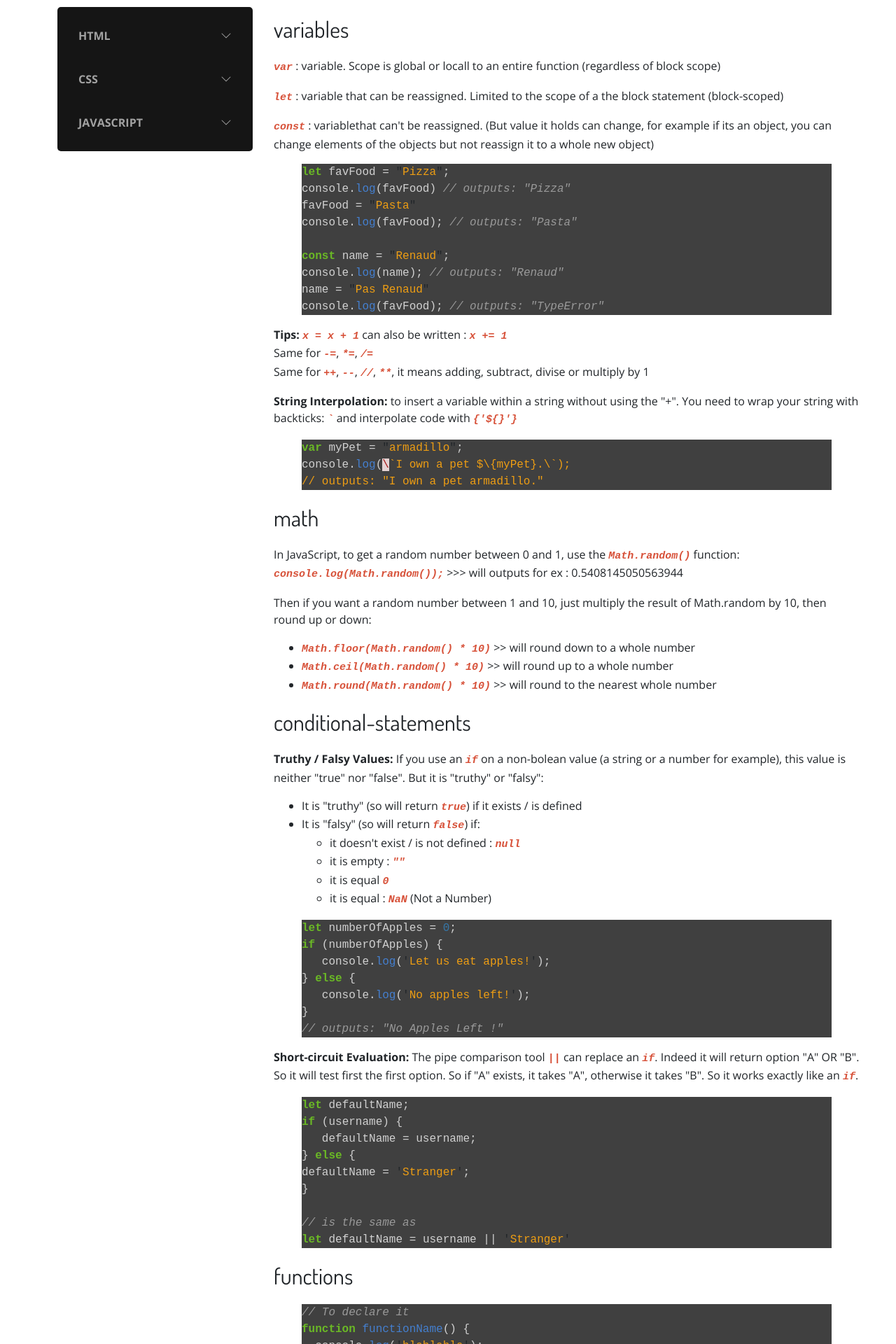
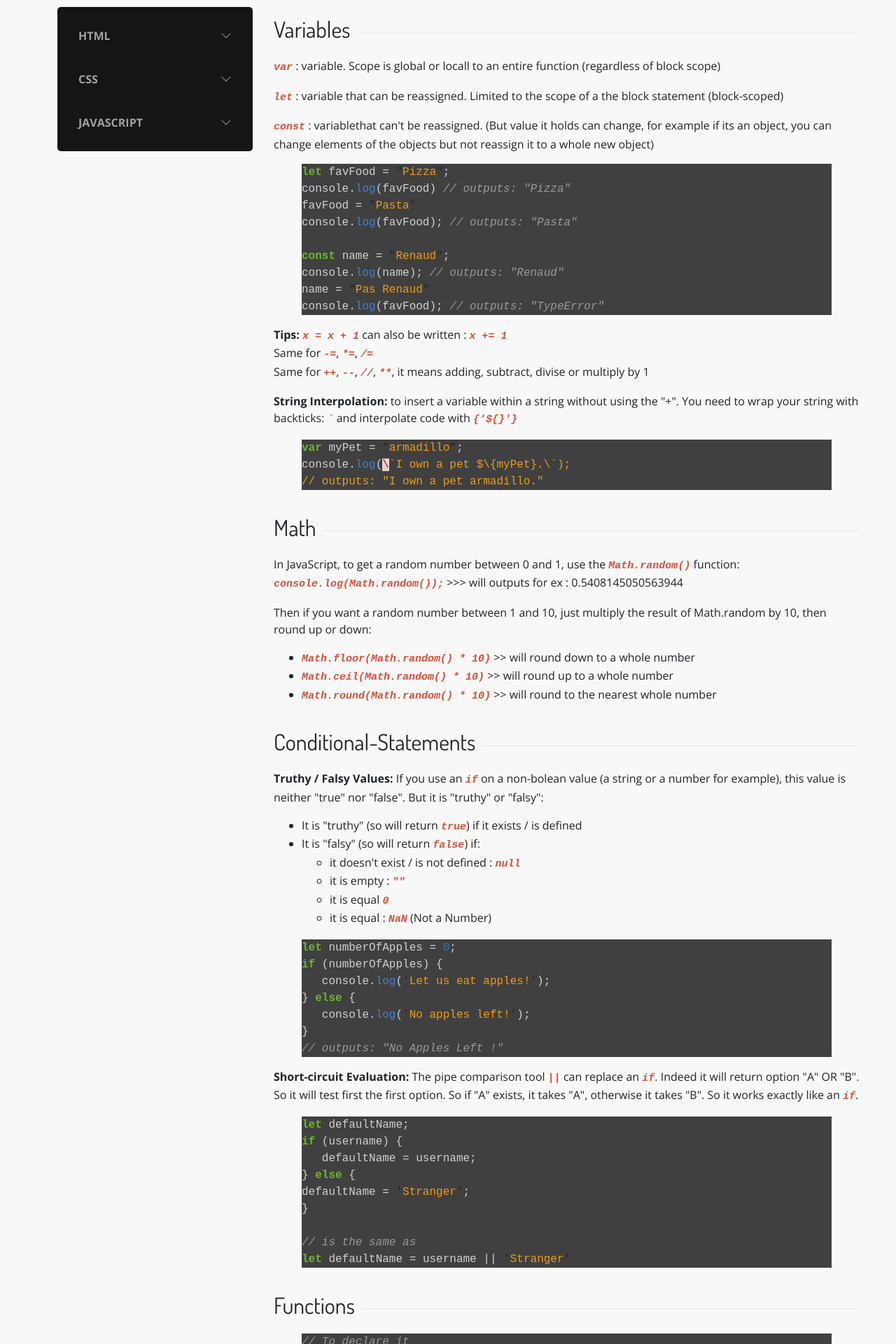
Before and after one commit to renodor/cheatsheet, a Jekyll site: the page built from javascript.html, in a window 1280 px wide. Shown: the top 1920 px of the page at 70% size. Built offline with Jekyll 4.4.1, drawn with Linux system fonts in a browser that asks for light colours.

Commit message:
add style

```diff
--- a/_layouts/default.html
+++ b/_layouts/default.html
@@ -10,7 +10,7 @@
   <body>
     <div class="app">
       {% include navbar.html %}
-      <div class="main">
+      <div class="section">
         <h1>{{ page.title }}</h1>
         {{ content }}
       </div>
--- a/assets/css/main.scss
+++ b/assets/css/main.scss
@@ -18,6 +18,7 @@
   line-height: 1.5;
   font-family: $body-font;
   color: #212529;
+  background-color: #F8F8F8;
 }
 
 .app {
```
